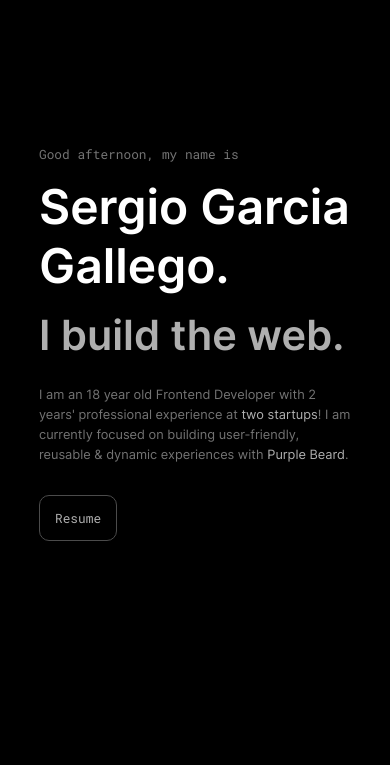
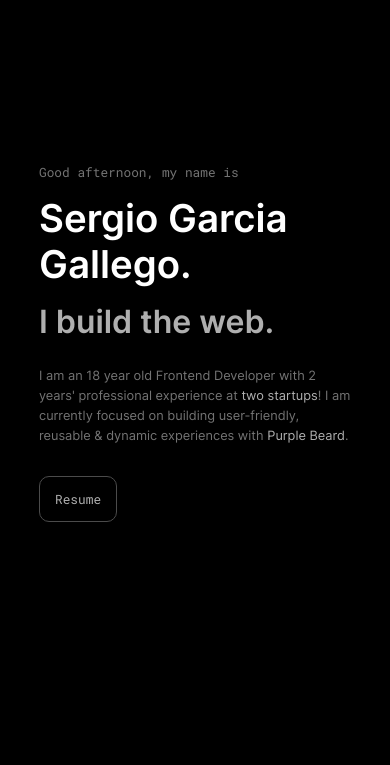
Before and after one commit to sgarciagallego/v2, a Gatsby site: page / in a window 390 px wide. Shown: the part 79-844 px from the top of the page. Built offline with nearby package versions, Linux system fonts and the light colour scheme; Gatsby itself is replaced by a stand-in of ours.

```diff
--- a/src/components/sections/About.js
+++ b/src/components/sections/About.js
@@ -9,7 +9,6 @@
   justify-content: center;
   padding: 80px 10%;
   scroll-snap-align: start;
-  scroll-snap-stop: always;
 `
 const HeadingThree = styled.h3`
   color: rgba(255, 255, 255, 1);
--- a/src/components/sections/Experience.js
+++ b/src/components/sections/Experience.js
@@ -8,7 +8,6 @@
   justify-content: center;
   padding: 80px 10%;
   scroll-snap-align: start;
-  scroll-snap-stop: always;
 `
 const HeadingThree = styled.h3`
   color: rgba(255, 255, 255, 1);
@@ -30,6 +29,10 @@
   color: rgba(115, 115, 115, 1);
   max-width: 750px;
   margin-top: 35px;
+
+  @media (max-width: 480px) {
+    margin-top: 25px;
+  }
 `
 const HeadingFour = styled.h4`
   color: rgba(175, 175, 175, 1);
--- a/src/components/sections/Hero.js
+++ b/src/components/sections/Hero.js
@@ -9,7 +9,6 @@
   justify-content: center;
   padding: 80px 10%;
   scroll-snap-align: start;
-  scroll-snap-stop: always;
 
   @media (max-width: 480px) {
     padding: 8vh 10vw;
@@ -29,7 +28,7 @@
   font-size: 5rem;
 
   @media (max-width: 480px) {
-    font-size: 3rem;
+    font-size: 2.4rem;
     margin-bottom: 10px;
   }
 `
@@ -39,7 +38,7 @@
   font-size: 4.2rem;
 
   @media (max-width: 480px) {
-    font-size: 2.6rem;
+    font-size: 2rem;
   }
 `
 const ParagraphContainer = styled.p`
--- a/src/styles/layout.css
+++ b/src/styles/layout.css
@@ -10,7 +10,6 @@
 
 html {
   scroll-snap-type: y mandatory;
-  overflow-x: hidden;
 }
 
 html:focus-within {
```
